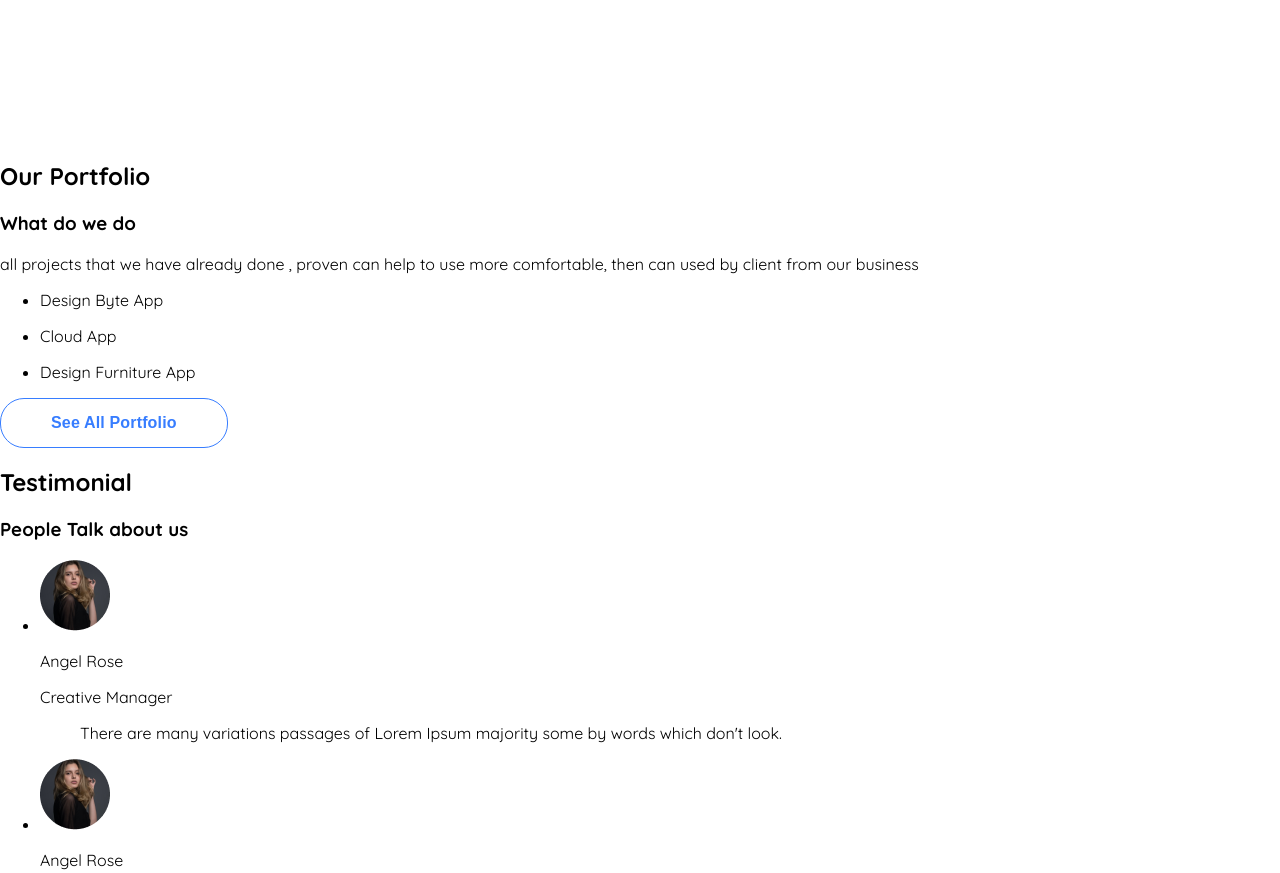
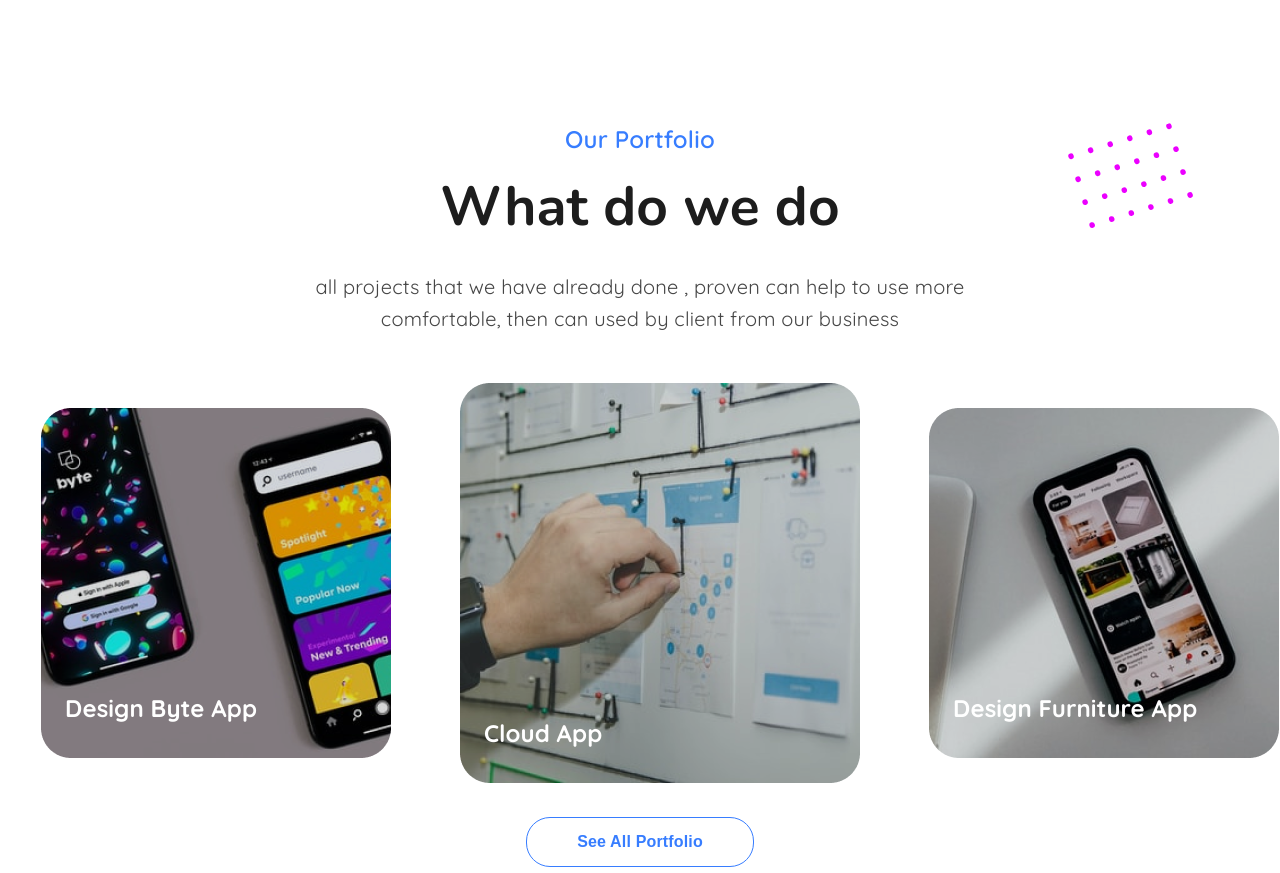
Before and after one commit to RubyVine01/creative_agency, a plain HTML site: page index.html in a window 1280 px wide. Shown: the part 2656-3529 px from the top of the page. Drawn offline with nearby package versions, Linux system fonts and the light colour scheme; files whose address does not match are found by name.

Commit message:
add style our-portfolio

```diff
--- /dev/null
+++ b/blocks/our-portfolio/__decorate-item-points-pink-left/our-portfolio__decorate-item-points-pink-left.css
@@ -0,0 +1,7 @@
+.our-portfolio__decorate-item-points-pink-left {
+    width: 120px;
+    height: 80px;
+    left: 477px;
+    top: 521px;
+    transform: rotate(19.172deg);;
+}
--- /dev/null
+++ b/blocks/our-portfolio/__decorate-item-points-pink-right/our-portfolio__decorate-item-points-pink-right.css
@@ -0,0 +1,7 @@
+.our-portfolio__decorate-item-points-pink-right {
+    width: 120px;
+    height: 80px;
+    right: 89px;
+    top: 139px;
+    transform: rotate(-16.318deg);
+}
--- /dev/null
+++ b/blocks/our-portfolio/__project-image/_center/our-portfolio__project-image_center.css
@@ -0,0 +1,5 @@
+.our-portfolio__project-image_center {
+  width: 400px;
+  height: 400px;
+  background-image: url(../.././../../image/project-image-2.png);
+}
--- /dev/null
+++ b/blocks/our-portfolio/__project-image/_left/our-portfolio__project-image_left.css
@@ -0,0 +1,5 @@
+.our-portfolio__project-image_left {
+  width: 350px;
+  height: 350px;
+  background-image: url(../.././../../image/project-image-1.png);
+}
--- /dev/null
+++ b/blocks/our-portfolio/__project-image/_right/our-portfolio__project-image_right.css
@@ -0,0 +1,5 @@
+.our-portfolio__project-image_right {
+  width: 350px;
+  height: 350px;
+  background-image: url(../.././../../image/project-image-3.png);
+}
--- /dev/null
+++ b/blocks/our-portfolio/__project-image/our-portfolio__project-image.css
@@ -0,0 +1,7 @@
+.our-portfolio__project-image {
+  display: flex;
+  background-size: cover;
+  background-repeat: no-repeat;
+  align-items: end;
+  justify-content: start;
+}
--- /dev/null
+++ b/blocks/our-portfolio/__project-list/our-portfolio__project-list.css
@@ -0,0 +1,11 @@
+.our-portfolio__project-list {
+    margin: 0 auto;
+    display: flex;
+    column-gap: 69px;
+    justify-content: center;
+    align-items: center;
+    flex-direction: row;
+    list-style: none;
+    padding-top: 48px;
+    padding-bottom: 34px;
+}
--- /dev/null
+++ b/blocks/our-portfolio/__project-name/our-portfolio__project-name.css
@@ -0,0 +1,12 @@
+.our-portfolio__project-name {
+  color: #fff;
+  font-size: 24px;
+  font-style: normal;
+  font-weight: 700;
+  line-height: 0px;
+  letter-spacing: 0.072px;
+  margin: 0;
+  padding-left: 24px;
+  padding-bottom: 50px;
+  text-decoration: none;
+}
--- /dev/null
+++ b/blocks/our-portfolio/__subtitle/our-portfolio__subtitle.css
@@ -0,0 +1,11 @@
+.our-portfolio__subtitle {
+  color: #1d1d1d;
+  font-family: "Nunito", Arial, sans-serif;
+  font-size: 55px;
+  font-style: normal;
+  font-weight: 700;
+  line-height: 130%;
+  letter-spacing: 0.165px;
+  margin: 0;
+  padding-top: 20px;
+}
--- /dev/null
+++ b/blocks/our-portfolio/__text/our-portfolio__text.css
@@ -0,0 +1,12 @@
+.our-portfolio__text {
+    color: #464646;
+    font-size: 20px;
+    font-style: normal;
+    font-weight: 400;
+    line-height: 32px;
+    letter-spacing: 0.2px;
+    margin: 0;
+    padding-top: 28px;
+    text-align: center;
+    width: 764px;
+}
--- /dev/null
+++ b/blocks/our-portfolio/__title/our-portfolio__title.css
@@ -0,0 +1,9 @@
+.our-portfolio__title {
+  color: #377dff;
+  font-size: 24px;
+  font-style: normal;
+  font-weight: 600;
+  line-height: 24px;
+  letter-spacing: 0.24px;
+  margin: 0;
+}
--- /dev/null
+++ b/blocks/our-portfolio/our-portfolio.css
@@ -0,0 +1,8 @@
+.our-portfolio {
+    margin: 0;
+    display: flex;
+    padding-top: 130px;
+    flex-direction: column;
+    align-items: center;
+    position: relative;
+}
--- a/index.html
+++ b/index.html
@@ -181,18 +181,28 @@
                 </p>
               </li>
               <li class="direction-part__item">
-                <div class="direction-part__img direction-part__img_green"></div>
+                <div
+                  class="direction-part__img direction-part__img_green"
+                ></div>
                 <p class="direction-part__discription">Design</p>
               </li>
               <li class="direction-part__item">
-                <div class="direction-part__img direction-part__img_yellow"></div>
+                <div
+                  class="direction-part__img direction-part__img_yellow"
+                ></div>
                 <p class="direction-part__discription">Ads</p>
               </li>
             </ul>
           </section>
           <section class="our-portfolio">
-            <div class="about-us__decorate-item-points-pink"></div>
-            <div class="about-us__decorate-item-points-pink"></div>
+            <img
+              src="./image/points-pink.svg"
+              class="our-portfolio__decorate-item-points-pink-left decorate-item-points"
+            />
+            <img
+              src="./image/points-pink.svg"
+              class="our-portfolio__decorate-item-points-pink-right decorate-item-points"
+            />
             <h2 class="our-portfolio__title">Our Portfolio</h2>
             <h3 class="our-portfolio__subtitle">What do we do</h3>
             <p class="our-portfolio__text">
@@ -200,14 +210,20 @@
               more comfortable, then can used by client from our business
             </p>
             <ul class="our-portfolio__project-list">
-              <li class="our-portfolio__project-image">
-                <p class="our-portfolio__project-name">Design Byte App</p>
+              <li
+                class="our-portfolio__project-image our-portfolio__project-image_left"
+              >
+                <a class="our-portfolio__project-name">Design Byte App</a>
               </li>
-              <li class="our-portfolio__project-image-center">
-                <p class="our-portfolio__project-name">Cloud App</p>
+              <li
+                class="our-portfolio__project-image our-portfolio__project-image_center"
+              >
+                <a class="our-portfolio__project-name">Cloud App</a>
               </li>
-              <li class="our-portfolio__project-image">
-                <p class="our-portfolio__project-name">Design Furniture App</p>
+              <li
+                class="our-portfolio__project-image our-portfolio__project-image_right"
+              >
+                <a class="our-portfolio__project-name">Design Furniture App</a>
               </li>
             </ul>
             <button class="button button_white">See All Portfolio</button>
--- a/page/index.css
+++ b/page/index.css
@@ -61,9 +61,19 @@
 @import url(../blocks/direction-part/__img/_green/direction-part__img_green.css);
 @import url(../blocks/direction-part/__img/_red/direction-part__img_red.css);
 @import url(../blocks/direction-part/__img/_yellow/direction-part__img_yellow.css);
-
 @import url(../blocks/direction-part/__discription/direction-part__discription.css);
-
+@import url(../blocks/our-portfolio/our-portfolio.css);
+@import url(../blocks/our-portfolio/__title/our-portfolio__title.css);
+@import url(../blocks/our-portfolio/__subtitle/our-portfolio__subtitle.css);
+@import url(../blocks/our-portfolio/__text/our-portfolio__text.css);
+@import url(../blocks/our-portfolio/__project-list/our-portfolio__project-list.css);
+@import url(../blocks/our-portfolio/__project-image/our-portfolio__project-image.css);
+@import url(../blocks/our-portfolio/__project-image/_left/our-portfolio__project-image_left.css);
+@import url(../blocks/our-portfolio/__project-image/_center/our-portfolio__project-image_center.css);
+@import url(../blocks/our-portfolio/__project-image/_right/our-portfolio__project-image_right.css);
+@import url(../blocks/our-portfolio/__project-name/our-portfolio__project-name.css);
+@import url(../blocks/our-portfolio/__decorate-item-points-pink-right/our-portfolio__decorate-item-points-pink-right.css);
+@import url(../blocks/our-portfolio/__decorate-item-points-pink-left/our-portfolio__decorate-item-points-pink-left.css);
 
 
 
```
